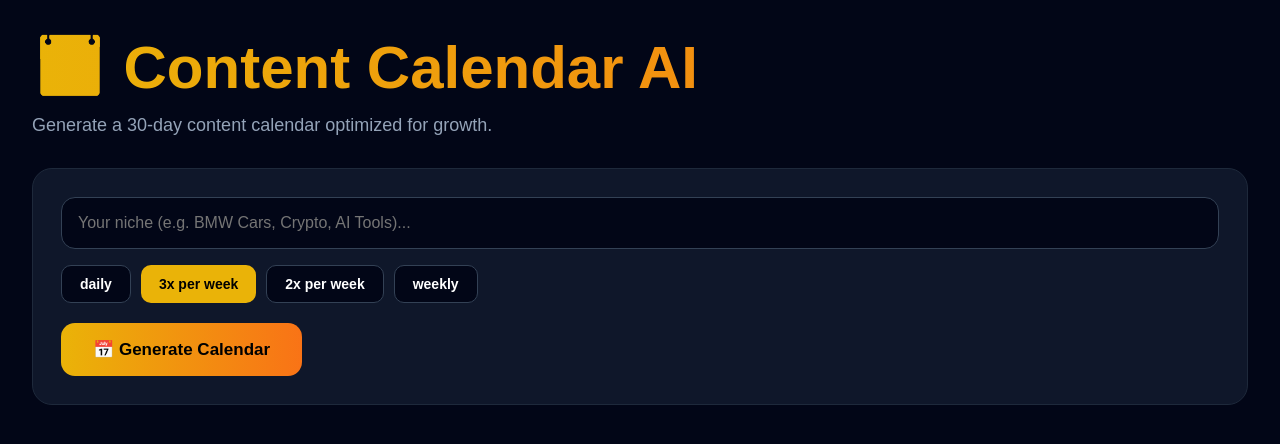
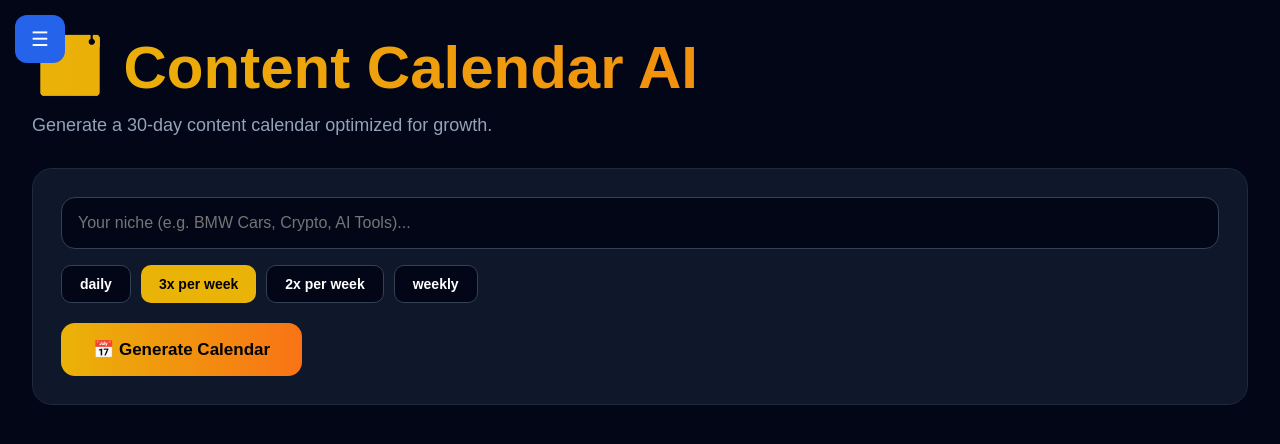
Before and after one commit to snapsparkofficial00-cloud/Ai, a Next.js app: page /youtube/calendar in a window 1280 px wide. Shown: the top 444 px of the page. Built offline with nearby package versions, Linux system fonts and the light colour scheme.

Commit message:
app/layout.tsx

```diff
--- a/app/layout.tsx
+++ b/app/layout.tsx
@@ -1,20 +1,27 @@
+"use client";
+
+import { useState } from "react";
 import "./globals.css";
 import Sidebar from "./components/Sidebar";
-
-export const metadata = {
-  title: "AI OS - Autonomous AI Infrastructure",
-  description: "Self-learning AI systems, automation workflows, and advanced AI teams",
-};
 
 export default function RootLayout({
   children,
 }: {
   children: React.ReactNode;
 }) {
+  const [sidebarOpen, setSidebarOpen] = useState(false);
+
   return (
     <html lang="en">
       <body>
-        {children}
+        <Sidebar onToggle={setSidebarOpen} />
+        <div style={{
+          marginLeft: sidebarOpen ? "280px" : "0px",
+          transition: "margin-left 0.3s ease",
+          minHeight: "100vh",
+        }}>
+          {children}
+        </div>
       </body>
     </html>
   );
```
